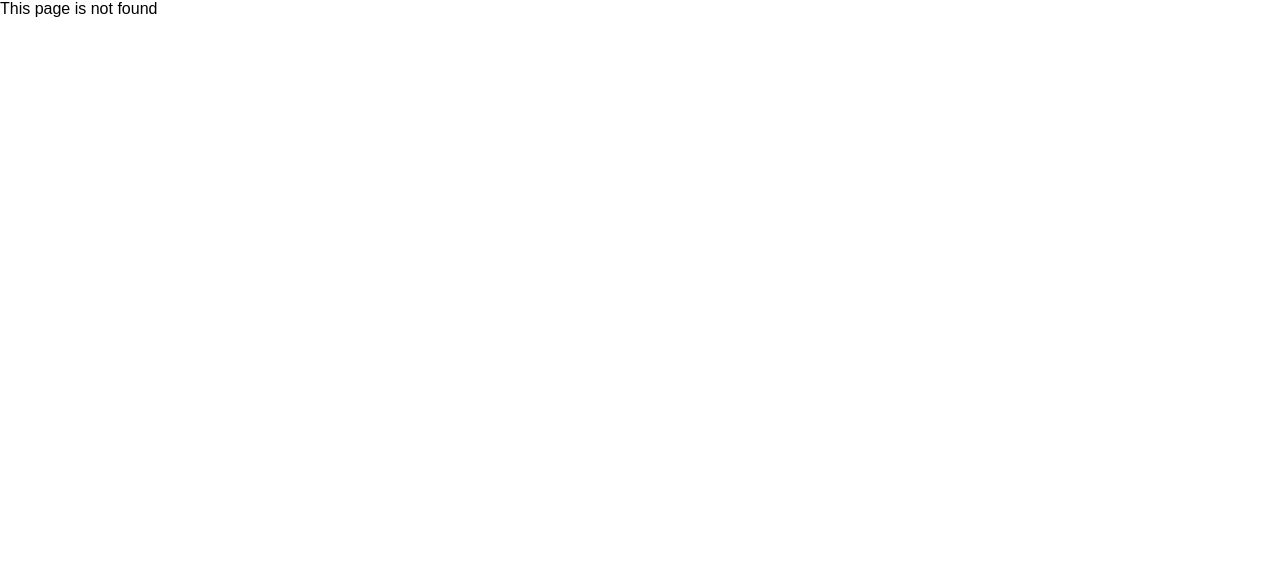
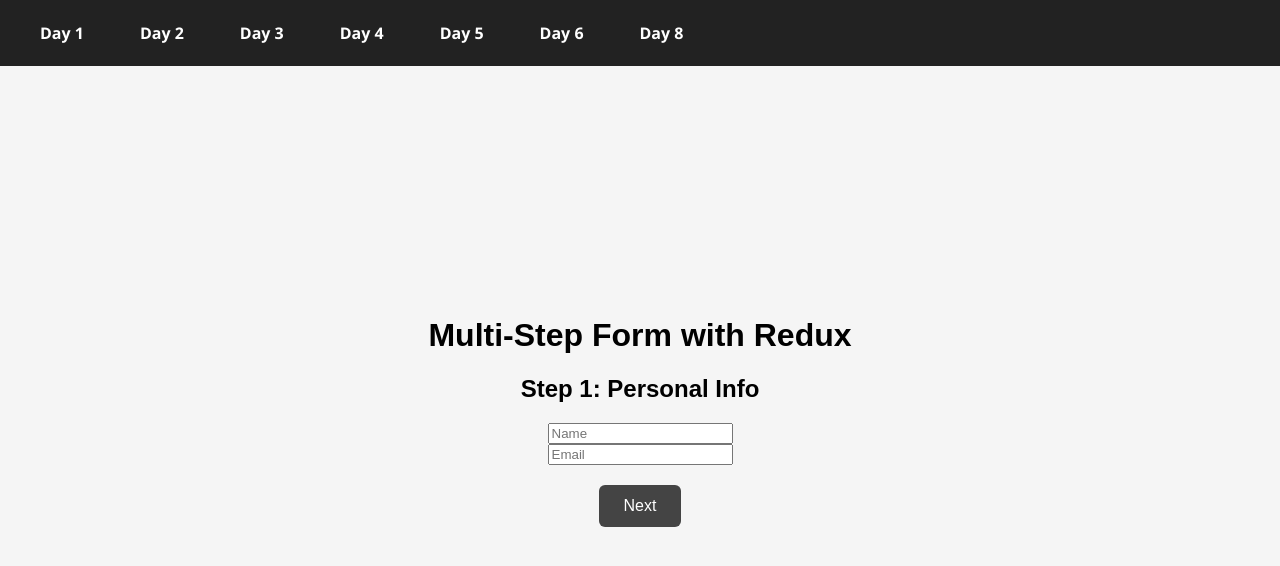
Before and after one commit to khushic10/React-Class, a React (Create React App) app: page /day9/stepform in a window 1280 px wide. Before the commit this address had no page. Shown: the top 566 px of the page. Built offline with nearby package versions, Linux system fonts and the light colour scheme.

Commit message:
Day 9 complete code

```diff
--- a/package.json
+++ b/package.json
@@ -11,8 +11,10 @@
     "emoji-picker-react": "^4.13.2",
     "react": "^19.1.0",
     "react-dom": "^19.1.0",
+    "react-redux": "^9.2.0",
     "react-router-dom": "^7.7.0",
     "react-scripts": "5.0.1",
+    "redux": "^5.0.1",
     "web-vitals": "^2.1.4"
   },
   "scripts": {
--- /dev/null
+++ b/src/Day9/CompleteForm.jsx
@@ -0,0 +1,20 @@
+import React, { useState } from "react";
+import Step1 from "./components/Step1";
+import Step2 from "./components/Step2";
+import Step3 from "./components/Step3";
+
+export default function CompleteForm() {
+	const [step, setStep] = useState(1);
+
+	const next = () => setStep((prev) => prev + 1);
+	const prev = () => setStep((prev) => prev - 1);
+
+	return (
+		<div style={{ textAlign: "center", marginTop: "50px" }}>
+			<h1>Multi-Step Form with Redux</h1>
+			{step === 1 && <Step1 next={next} />}
+			{step === 2 && <Step2 next={next} prev={prev} />}
+			{step === 3 && <Step3 prev={prev} />}
+		</div>
+	);
+}
--- /dev/null
+++ b/src/Day9/components/Step1.jsx
@@ -0,0 +1,33 @@
+import React from "react";
+import { useDispatch, useSelector } from "react-redux";
+import { updateForm } from "../formSlice";
+
+export default function Step1({ next }) {
+	const dispatch = useDispatch();
+	const { name, email } = useSelector((state) => state);
+
+	const handleChange = (e) => {
+		dispatch(updateForm({ [e.target.name]: e.target.value }));
+	};
+
+	return (
+		<div>
+			<h2>Step 1: Personal Info</h2>
+			<input
+				name="name"
+				placeholder="Name"
+				value={name}
+				onChange={handleChange}
+			/>
+			<br />
+			<input
+				name="email"
+				placeholder="Email"
+				value={email}
+				onChange={handleChange}
+			/>
+			<br />
+			<button onClick={next}>Next</button>
+		</div>
+	);
+}
--- /dev/null
+++ b/src/Day9/components/Step2.jsx
@@ -0,0 +1,34 @@
+import React from "react";
+import { useDispatch, useSelector } from "react-redux";
+import { updateForm } from "../formSlice";
+
+export default function Step2({ next, prev }) {
+	const dispatch = useDispatch();
+	const { address, city } = useSelector((state) => state);
+
+	const handleChange = (e) => {
+		dispatch(updateForm({ [e.target.name]: e.target.value }));
+	};
+
+	return (
+		<div>
+			<h2>Step 2: Address Info</h2>
+			<input
+				name="address"
+				placeholder="Address"
+				value={address}
+				onChange={handleChange}
+			/>
+			<br />
+			<input
+				name="city"
+				placeholder="City"
+				value={city}
+				onChange={handleChange}
+			/>
+			<br />
+			<button onClick={prev}>Back</button>
+			<button onClick={next}>Next</button>
+		</div>
+	);
+}
--- /dev/null
+++ b/src/Day9/components/Step3.jsx
@@ -0,0 +1,19 @@
+import React from "react";
+import { useSelector } from "react-redux";
+
+export default function Step3({ prev }) {
+	const formData = useSelector((state) => state);
+
+	const handleSubmit = () => {
+		alert("Form submitted!\n" + JSON.stringify(formData, null, 2));
+	};
+
+	return (
+		<div>
+			<h2>Step 3: Review & Submit</h2>
+			<pre>{JSON.stringify(formData, null, 2)}</pre>
+			<button onClick={prev}>Back</button>
+			<button onClick={handleSubmit}>Submit</button>
+		</div>
+	);
+}
--- /dev/null
+++ b/src/Day9/formSlice.js
@@ -0,0 +1,27 @@
+// formSlice.js
+
+// Action Types
+const UPDATE_FORM = "UPDATE_FORM";
+
+// Action Creator
+export const updateForm = (payload) => ({
+	type: UPDATE_FORM,
+	payload,
+});
+
+// Reducer
+const initialState = {
+	name: "",
+	email: "",
+	address: "",
+	city: "",
+};
+
+export default function formReducer(state = initialState, action) {
+	switch (action.type) {
+		case UPDATE_FORM:
+			return { ...state, ...action.payload };
+		default:
+			return state;
+	}
+}
--- /dev/null
+++ b/src/Day9/store.js
@@ -0,0 +1,9 @@
+import { createStore } from "redux";
+import formReducer from "./formSlice";
+
+const store = createStore(
+	formReducer,
+	window.__REDUX_DEVTOOLS_EXTENSION__ && window.__REDUX_DEVTOOLS_EXTENSION__()
+);
+
+export default store;
--- a/src/Path.jsx
+++ b/src/Path.jsx
@@ -46,6 +46,7 @@ import MergeArrays from "./Day3/MergeArrays";
 import Intro from "./Intro";
 import PageNotFound from "./PageNotFound";
 import TodoApp from "./Day8/Todo";
+import CompleteForm from "./Day9/CompleteForm";
 
 export default function Path() {
 	return (
@@ -103,6 +104,8 @@ export default function Path() {
 				<Route path="/userDetails/:id" element={<UserDetails />} />
 				{/* Day 8 Routes */}
 				<Route path="/day8/todo" element={<TodoApp />} />
+				{/* Day 9 Routes */}
+				<Route path="/day9/stepform" element={<CompleteForm />} />
 			</Route>
 		</Routes>
 	);
--- a/src/index.js
+++ b/src/index.js
@@ -4,13 +4,17 @@ import "./index.css";
 import App from "./App";
 import reportWebVitals from "./reportWebVitals";
 import { BrowserRouter } from "react-router-dom";
+import { Provider } from "react-redux";
+import store from "./Day9/store";
 
 const root = ReactDOM.createRoot(document.getElementById("root"));
 root.render(
 	<React.StrictMode>
-		<BrowserRouter>
-			<App />
-		</BrowserRouter>
+		<Provider store={store}>
+			<BrowserRouter>
+				<App />
+			</BrowserRouter>
+		</Provider>
 	</React.StrictMode>
 );
 
```
Also changed, not shown: 1 other file (tests, documents, lock files or other folders).
